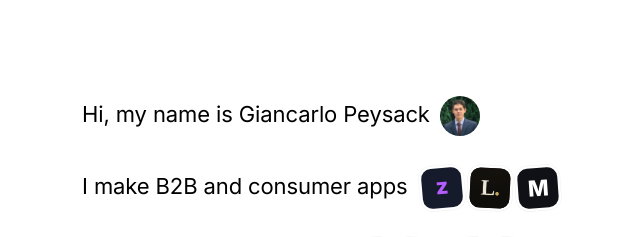
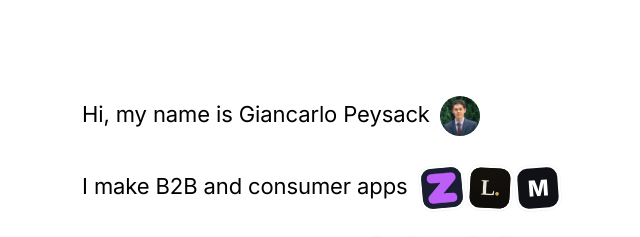
Before and after one commit to GiancarloPeysack/giancarlopeysack-com, a Next.js app: page / in a window 1280 px wide. Shown: the top 237 px of the page, without its empty margins (262-902 px from the left). Built offline with nearby package versions, Linux system fonts and the light colour scheme.

Commit message:
Use the real Genzi app icon (cropped tighter so the Z reads bigger) instead of a typed letter

```diff
--- a/app/page.tsx
+++ b/app/page.tsx
@@ -51,11 +51,16 @@ export default function Home() {
                 href={LINKS.genzi}
                 label="Genzi"
                 tooltip="Genzi · social app for live music & nightlife"
-                bg="#161B2C"
-                fg="#B65BFF"
-                letter="z"
-                letterOffsetY={-2}
-              />
+                bg="#191E31"
+              >
+                <Image
+                  src="/genzi-icon.png"
+                  alt=""
+                  width={44}
+                  height={44}
+                  className="h-full w-full rounded-[11px] sm:rounded-[10px]"
+                />
+              </BrandTile>
               <BrandTile
                 href={LINKS.lexfall}
                 label="Lexfall"
```
Also changed, not shown: public/genzi-icon.png (added).
